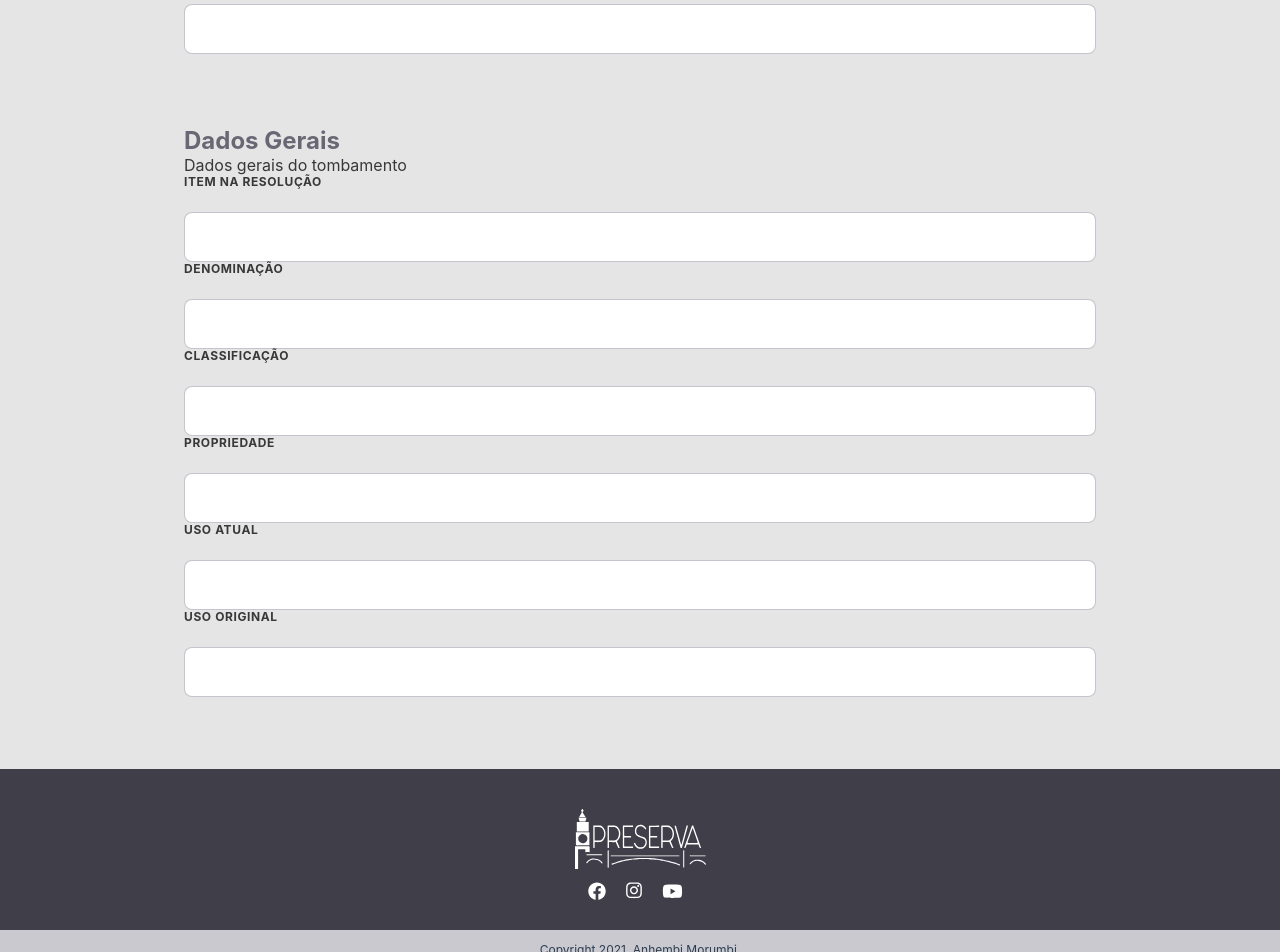
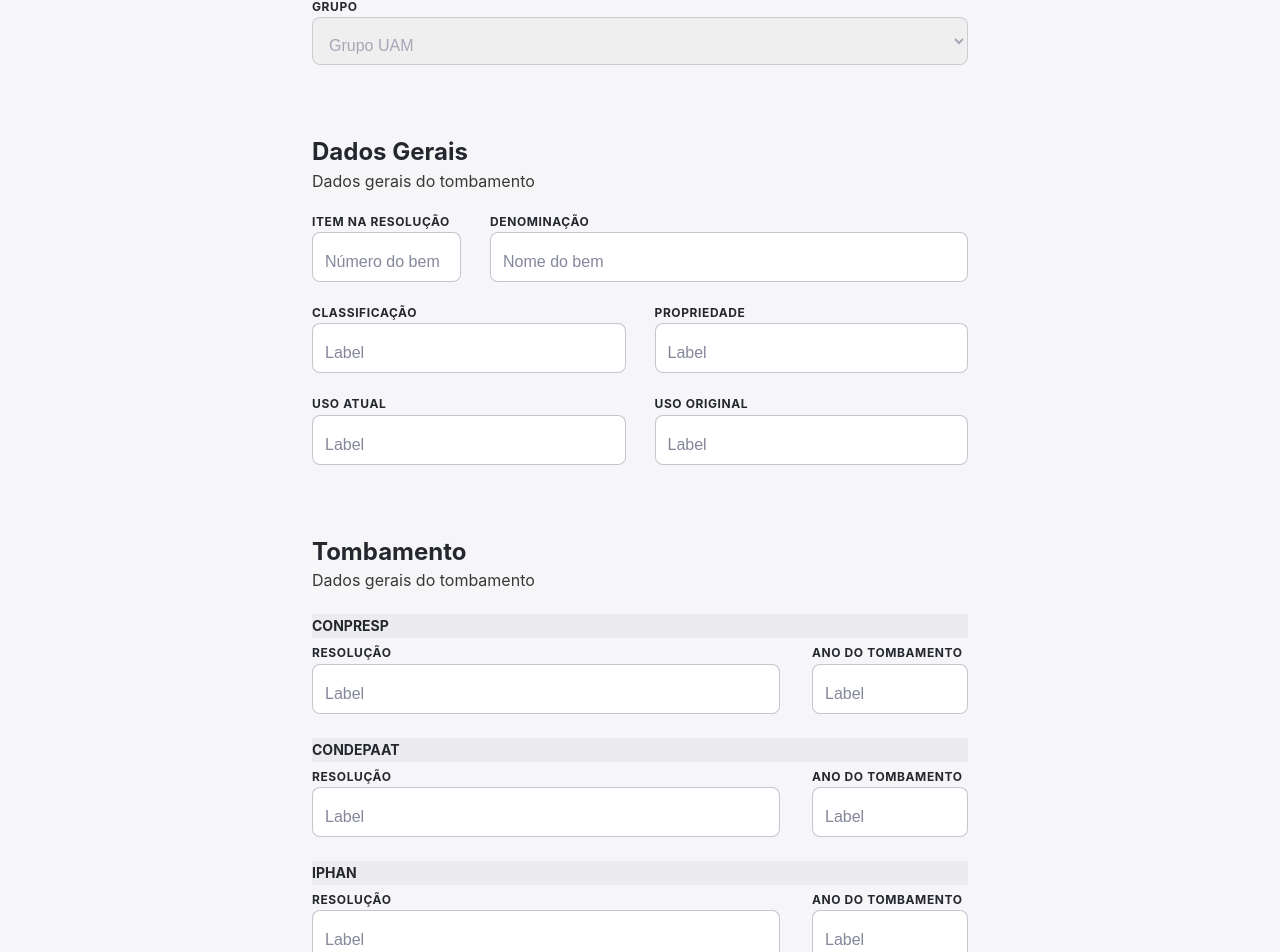
Before and after one commit to mmorillodev/conpresp-front, a React (Create React App) app: page /novo-patrimonio in a window 1280 px wide. Shown: the part 578-1530 px from the top of the page. Built offline with nearby package versions, Linux system fonts and the light colour scheme; no server answers.

Commit message:
Create Tombamento and Dados Gerais sections

```diff
--- a/src/index.scss
+++ b/src/index.scss
@@ -9,7 +9,7 @@ body {
     sans-serif;
   -webkit-font-smoothing: antialiased;
   -moz-osx-font-smoothing: grayscale;
-  background-color: #e5e5e5;
+  background-color: #f6f6f8;
 }
 
 code {
--- a/src/pages/NewPatrimony/NewPatrimony.module.scss
+++ b/src/pages/NewPatrimony/NewPatrimony.module.scss
@@ -25,7 +25,23 @@
 
 form {
   padding: 0 184px;
+  max-width: 80vw;
+  margin-inline: auto;
 
+  h4 {
+    font-weight: bold;
+    font-size: 12px;
+    line-height: 110%;
+
+    letter-spacing: 0.05em;
+    text-transform: uppercase;
+
+    color: #25272f;
+
+    margin-bottom: 4px;
+  }
+
+  select,
   input {
     background: #ffffff;
     border: 1px solid rgba(133, 135, 155, 0.48);
@@ -39,11 +55,39 @@ form {
     letter-spacing: 0em;
     text-align: left;
 
+    width: 100%;
+
     &::placeholder {
       font-weight: normal;
       font-size: 16px;
       line-height: 21px;
       color: #85879b;
+    }
+
+    &:disabled {
+      background: #ededed;
+      color: #85879b;
+    }
+  }
+
+  .sectionTitle {
+    h2 {
+      font-weight: bold;
+      font-size: 24px;
+      line-height: 124%;
+      color: #25272f;
+      margin-bottom: 4px;
+    }
+
+    margin-bottom: 24px;
+  }
+
+  .flexbox {
+    display: flex;
+    gap: 29px;
+
+    & > * {
+      flex: 1;
     }
   }
 
@@ -65,8 +109,37 @@ form {
 
   section {
     margin-bottom: 72px;
-    & > * :not(:last-child) {
+    & > *:not(:last-child) {
       margin-bottom: 24px;
     }
   }
 }
+
+.grayBgTitle {
+  display: block;
+  background: rgba(196, 196, 196, 0.2);
+  padding: 3px 0;
+  margin-bottom: 0.5rem;
+
+  font-weight: bold;
+  font-size: 14px;
+  line-height: 18px;
+  text-transform: uppercase;
+  color: #25272f;
+}
+
+.resolutionItemDesc {
+  display: flex;
+
+  & > div {
+    flex: 1;
+
+    &:not(:last-child) {
+      margin-right: 2rem;
+    }
+  }
+}
+
+.resolutionItem {
+  margin-bottom: 1rem;
+}
--- a/src/pages/NewPatrimony/NewPatrimony.tsx
+++ b/src/pages/NewPatrimony/NewPatrimony.tsx
@@ -16,46 +16,105 @@ const NewPatrimony: FC = () => (
     </section>
     <form>
       <section>
+        <div className={styles.sectionTitle}>
           <h2>Responsável Técnico</h2>
           <span>
             Informações básicas do técnico responsável pelo preenchimento
           </span>
+        </div>
         <label>
-          <span>Responsável pelo preenchimento</span>
-          <input disabled />
+          <h4>Responsável pelo preenchimento</h4>
+          <input disabled value="Matheus Morillo" />
         </label>
         <label>
-          <span>Grupo</span>
-          <input disabled />
+          <h4>Grupo</h4>
+          <select disabled>
+            <option>Grupo UAM</option>
+            <option>Conpresp</option>
+            <option>DHP</option>
+          </select>
         </label>
       </section>
       <section>
+        <div className={styles.sectionTitle}>
           <h2>Dados Gerais</h2>
           <span>Dados gerais do tombamento</span>
-        <label>
-          <span>Item na resolução</span>
-          <input />
+        </div>
+        <div className={styles.flexbox}>
+          <label style={{ flexBasis: '149px', flexGrow: 0 }}>
+            <h4>Item na resolução</h4>
+            <input placeholder="Número do bem" />
           </label>
           <label>
-          <span>Denominação</span>
-          <input />
+            <h4>Denominação</h4>
+            <input placeholder="Nome do bem" />
+          </label>
+        </div>
+        <div className={styles.flexbox}>
+          <label>
+            <h4>Classificação</h4>
+            <input placeholder="Label" />
           </label>
           <label>
-          <span>Classificação</span>
-          <input />
+            <h4>Propriedade</h4>
+            <input placeholder="Label" />
+          </label>
+        </div>
+        <div className={styles.flexbox}>
+          <label>
+            <h4>Uso atual</h4>
+            <input placeholder="Label" />
           </label>
           <label>
-          <span>Propriedade</span>
-          <input />
+            <h4>Uso original</h4>
+            <input placeholder="Label" />
           </label>
-        <label>
-          <span>Uso atual</span>
-          <input />
-        </label>
-        <label>
-          <span>Uso original</span>
-          <input />
-        </label>
+        </div>
+      </section>
+      <section>
+        <div className={styles.sectionTitle}>
+          <h2>Tombamento</h2>
+          <span>Dados gerais do tombamento</span>
+        </div>
+        <div className={styles.resolutionItem}>
+          <div className={styles.grayBgTitle}>Conpresp</div>
+          <div className={styles.resolutionItemDesc}>
+            <div style={{ flex: 3 }}>
+              <h4>Resolução</h4>
+              <input placeholder="Label" />
+            </div>
+            <div>
+              <h4>Ano do Tombamento</h4>
+              <input placeholder="Label" />
+            </div>
+          </div>
+        </div>
+        <div className={styles.resolutionItem}>
+          <div className={styles.grayBgTitle}>Condepaat</div>
+          <div className={styles.resolutionItemDesc}>
+            <div style={{ flex: 3 }}>
+              <h4>Resolução</h4>
+              <input placeholder="Label" />
+            </div>
+            <div>
+              <h4>Ano do Tombamento</h4>
+              <input placeholder="Label" />
+            </div>
+          </div>
+        </div>
+        <div className={styles.resolutionItem}>
+          <div className={styles.grayBgTitle}>Iphan</div>
+          <div className={styles.resolutionItemDesc}>
+            <div style={{ flex: 3 }}>
+              <h4>Resolução</h4>
+              <input placeholder="Label" />
+            </div>
+            <div>
+              <h4>Ano do Tombamento</h4>
+              <input placeholder="Label" />
+            </div>
+          </div>
+        </div>
       </section>
     </form>
   </>
```
Lines whose indentation alone changed are shown as unchanged.
